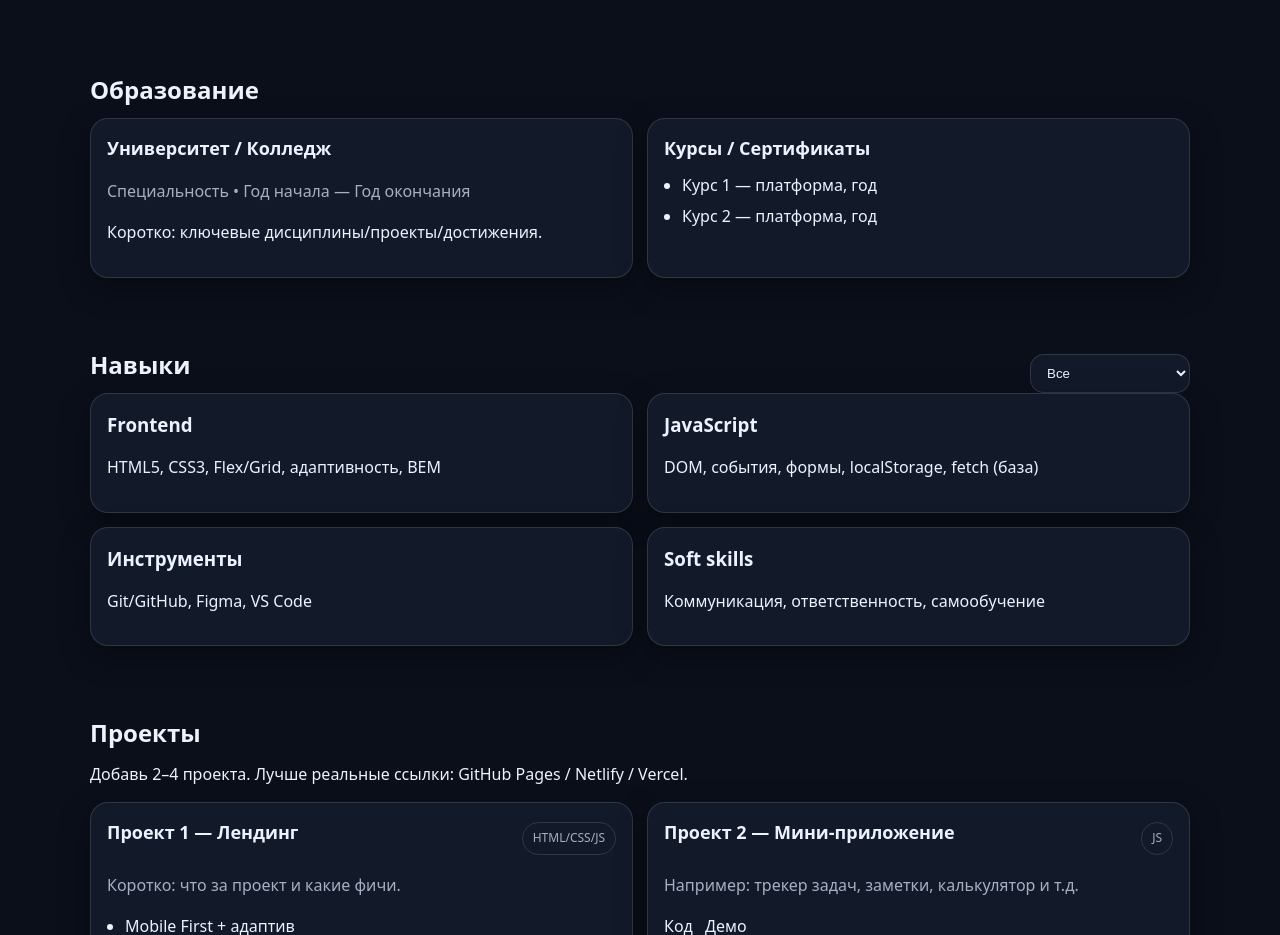
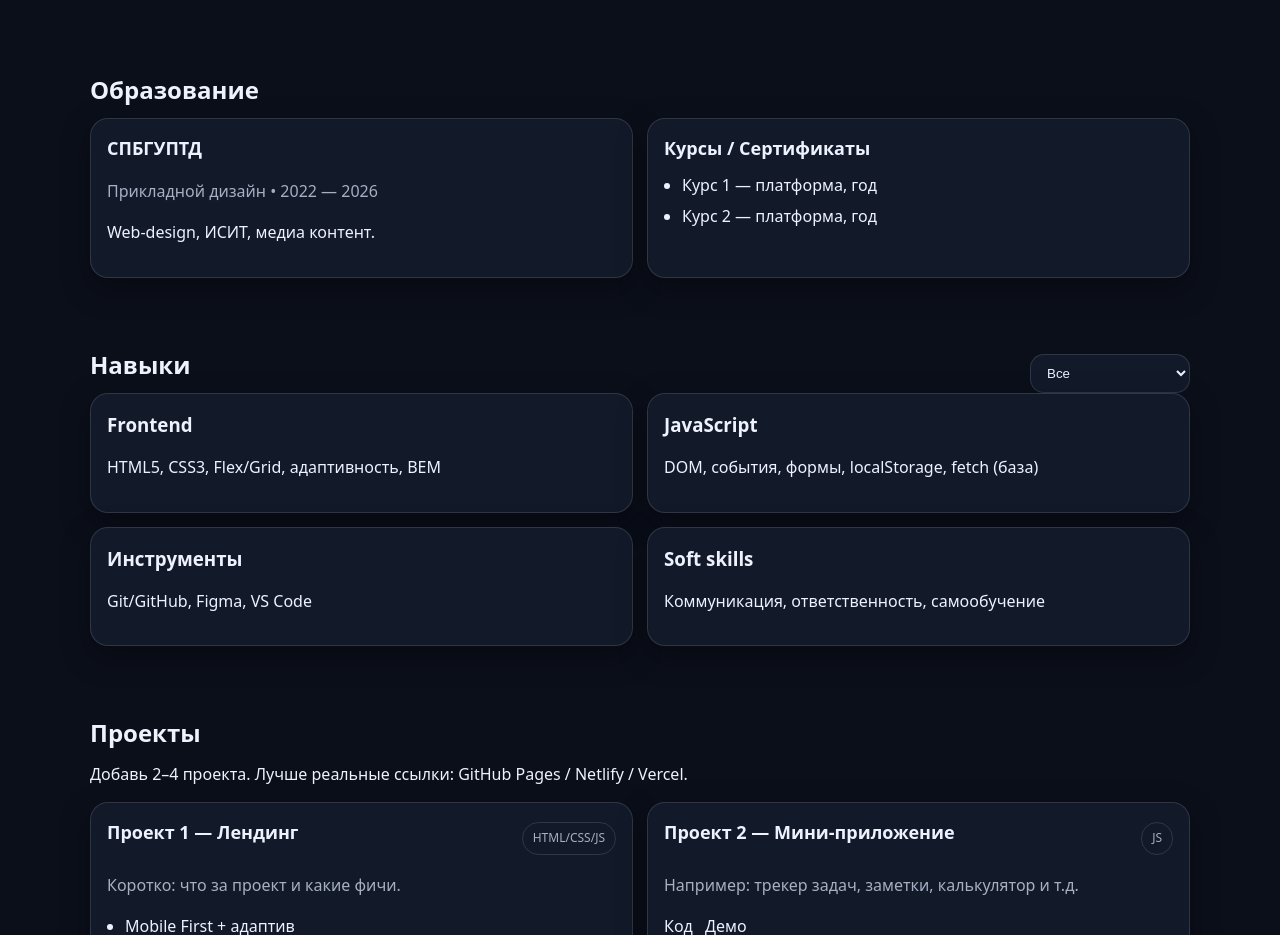
Before and after one commit to Default8914/portfolio, a plain HTML site: page index.html in a window 1280 px wide. Shown: the part 1102-2037 px from the top of the page. Drawn offline with Linux system fonts and the light colour scheme.

Commit message:
Update index.html

```diff
--- a/index.html
+++ b/index.html
@@ -141,9 +141,9 @@
 
         <div class="cards">
           <article class="card reveal">
-            <h3 class="card__title">Университет / Колледж</h3>
-            <p class="muted">Специальность • Год начала — Год окончания</p>
-            <p>Коротко: ключевые дисциплины/проекты/достижения.</p>
+            <h3 class="card__title">СПБГУПТД</h3>
+            <p class="muted">Прикладной дизайн • 2022 — 2026</p>
+            <p>Web-design, ИСИТ, медиа контент.</p>
           </article>
 
           <article class="card reveal">
```
